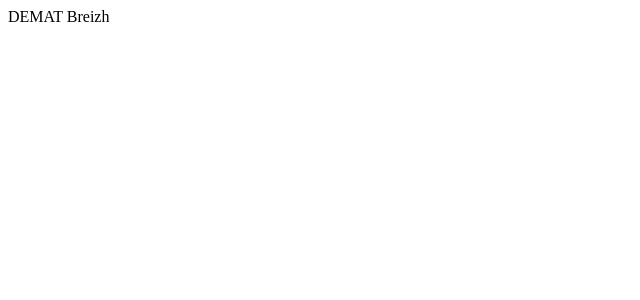
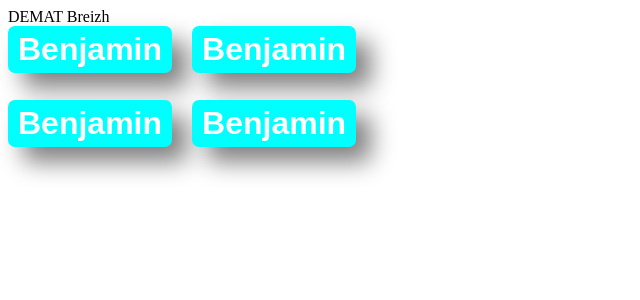
Before and after one commit to RKATA-KM/2025-10-08-tjs_formationReact, a React (Vite) app: page / in a window 1280 px wide. Shown: the top 300 px of the page, without its empty margins (0-640 px from the left). Built offline with nearby package versions, Linux system fonts and the light colour scheme.

Commit message:
Ajout des boutons et css

```diff
--- a/index.html
+++ b/index.html
@@ -1,5 +1,5 @@
 <!doctype html>
-<html lang="en">
+<html lang="fr">
   <head>
     <meta charset="UTF-8" />
     <link rel="icon" type="image/svg+xml" href="/vite.svg" />
--- /dev/null
+++ b/src/components/App/App.jsx
@@ -0,0 +1,20 @@
+import './App.css'
+import Button from '../ui/Button/Button'
+
+const App=(props)=>{
+  console.trace(props);
+  return (
+  <>
+    <div>DEMAT Breizh</div>
+    <Button value="Benjamin"/>
+
+    <Button value="Benjamin"/>
+    <br />
+    <Button value="Benjamin"/>
+
+    <Button value="Benjamin"/>
+</>
+  )
+}
+
+export default App
--- a/src/components/App/App.tsx
+++ /dev/null
@@ -1,9 +0,0 @@
-import './App.css'
-
-const App=()=>{
-  return (
-    <div>DEMAT Breizh</div>
-  )
-}
-
-export default App
--- a/src/components/ui/Button/Button.css
+++ b/src/components/ui/Button/Button.css
@@ -1 +1,14 @@
-.Button {}
+.Button {
+    border: none;
+    border-radius: 7px;
+    padding: 5px 10px;
+
+    font-weight: 900;
+    font-size: xx-large;
+    box-shadow: 15px 15px 25px grey;
+    margin-bottom: 27px;
+    margin-right: 20px;
+    background-color: aqua;
+    color: white;
+
+}
--- /dev/null
+++ b/src/components/ui/Button/Button.jsx
@@ -0,0 +1,13 @@
+import React from "react";
+import "./Button.css";
+
+const Button = (props) => {
+
+  return (
+    <button className="Button" data-testid="Button">
+      {props.value}
+    </button>
+  );
+};
+
+export default Button;
```
Also changed, not shown: src/components/ui/Button/Button.js (deleted, +0 -12 lines), grc_templates/uitemplate/TemplateName.jsx (renamed from grc_templates/uitemplate/TemplateName.js), src/components/ui/Button/Button.lazy.jsx (renamed from src/components/ui/Button/Button.lazy.js), 2 other files (tests, documents, lock files or other folders).
